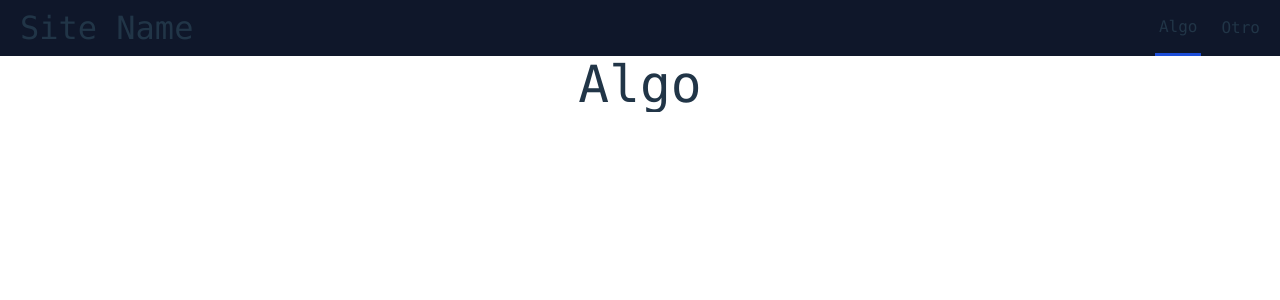
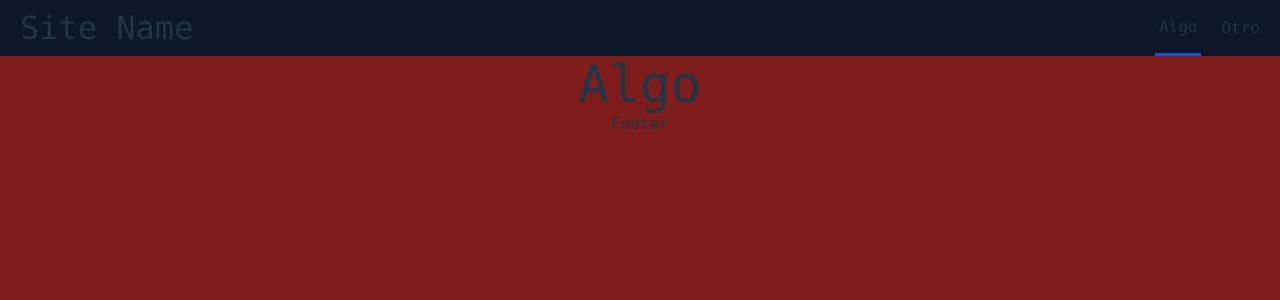
Before and after one commit to wilberth-cl/blog-vra, a React (Vite) app: page /algo in a window 1280 px wide. Shown: the top 300 px of the page. Built offline with nearby package versions, Linux system fonts and the light colour scheme.

Commit message:
Create: Layout-Config All

```diff
--- a/src/App.jsx
+++ b/src/App.jsx
@@ -1,6 +1,5 @@
 import React from 'react';
 import { BrowserRouter } from 'react-router-dom';
-import Navbar from './component/layout/Navbar'
 import MyRoutes from './component/MyRoutes'
 
 function App() {
@@ -9,7 +8,6 @@ function App() {
     <BrowserRouter>
       <div className="mx-auto overflow-hidden">
 
-        <Navbar />
         <MyRoutes />
 
       </div>
--- /dev/null
+++ b/src/component/layout/Footer.jsx
@@ -0,0 +1,14 @@
+import React from "react";
+class Footer extends React.Component{
+    render(){
+
+        return(
+            <footer>
+                Footer
+            </footer>
+        );
+
+    }
+}
+
+export default Footer;
--- /dev/null
+++ b/src/component/layout/Header.jsx
@@ -0,0 +1,16 @@
+import React from "react";
+import Navbar from "./Navbar";
+
+class Header extends React.Component{
+    render(){
+
+        return(
+            <header>
+                <Navbar />
+            </header>
+        );
+
+    }
+}
+
+export default Header;
--- /dev/null
+++ b/src/component/layout/Layout.jsx
@@ -0,0 +1,21 @@
+import React from "react";
+import Header from "./Header";
+import Footer from "./Footer";
+
+class Layout extends React.Component{
+    render(){
+
+        return(
+
+            <div className="mx-auto h-screen text-center bg-red-900">
+                <Header />
+                    <main>{this.props.children}</main>
+                <Footer />
+            </div>
+
+        );
+
+    }
+}
+
+export default Layout;
--- a/src/pages/Algo.jsx
+++ b/src/pages/Algo.jsx
@@ -1,6 +1,10 @@
+import Layout from '../component/layout/Layout'
+
 function Algo() {
     return(
-        <h1>Algo</h1>
+        <Layout>
+            <h1>Algo</h1>
+        </Layout>
     );
 }
 
--- a/src/pages/Home.jsx
+++ b/src/pages/Home.jsx
@@ -1,6 +1,10 @@
+import Layout from '../component/layout/Layout';
+
 function Home(){
     return(
-        <h1>Home</h1>
+        <Layout>
+            <h1>Home</h1>
+        </Layout>
     );
 }
 
--- a/src/pages/Otro.jsx
+++ b/src/pages/Otro.jsx
@@ -1,6 +1,10 @@
+import Layout from '../component/layout/Layout'
+
 function Otro(){
     return (
-        <h1>Otro</h1>
+        <Layout>
+            <h1>Otro</h1>
+        </Layout>
     );
 }
 
--- a/src/pages/Page404.jsx
+++ b/src/pages/Page404.jsx
@@ -1,6 +1,10 @@
+import Layout from '../component/layout/Layout'
+
 function Page404(){
     retunr (
-        <h1>Not found | 404</h1>
+        <Layout>
+            <h1>Not found | 404</h1>
+        </Layout>
     );
 }
 
--- a/src/pages/Welcome.jsx
+++ b/src/pages/Welcome.jsx
@@ -1,12 +1,14 @@
 import { useState } from 'react'
 import viteLogo from './../assets/vite.svg'
 import reactLogo from './../assets/react.svg'
+import Layout from '../component/layout/Layout';
 import './../App.css'
 
 function Welcome() {
   const [count, setCount] = useState(0)
 
   return (
+    <Layout>
     <div className="App pt-10">
       <div className="flex flex-row justify-center">
         <a href="https://vitejs.dev" target="_blank">
@@ -29,6 +31,7 @@ function Welcome() {
         Click on the Vite and React logos to learn more
       </p>
     </div>
+    </Layout>
   )
 }
 
```
